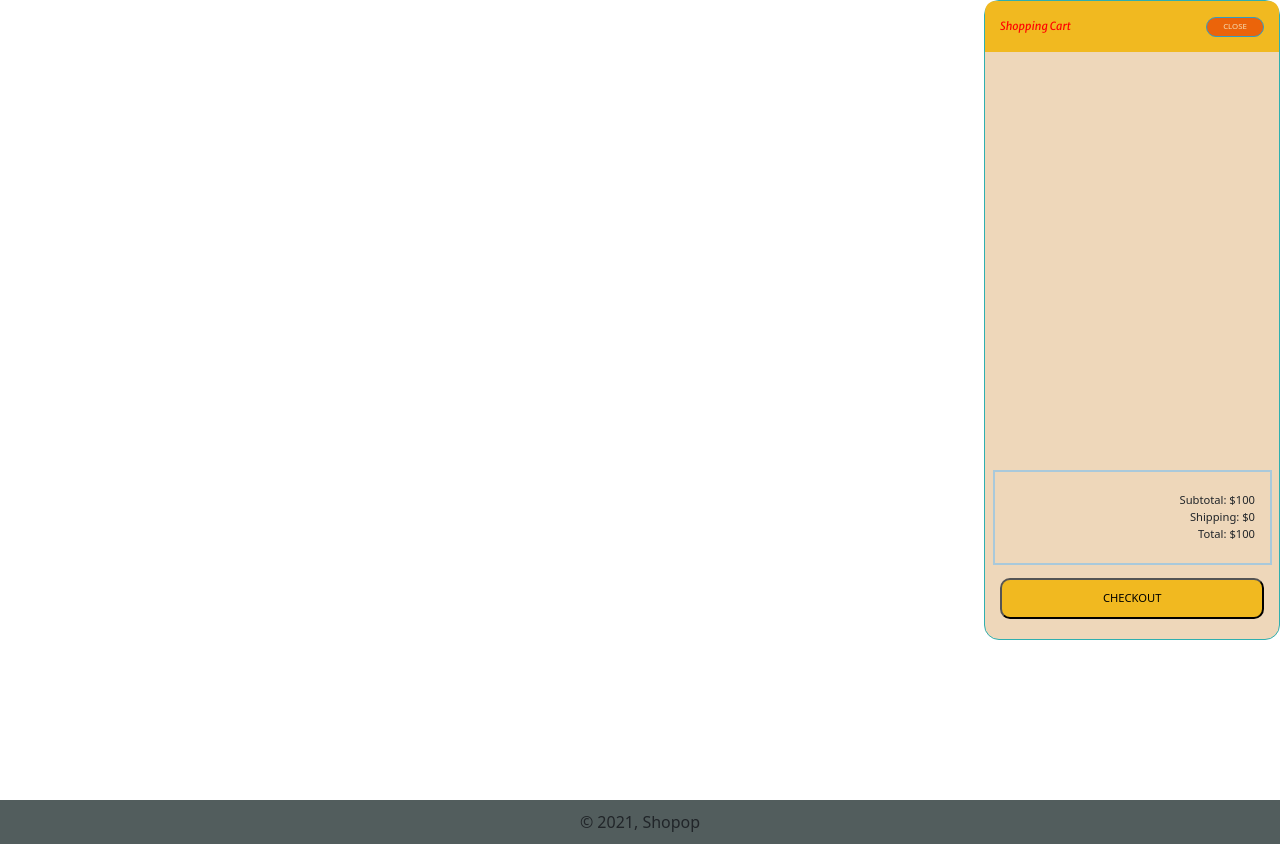
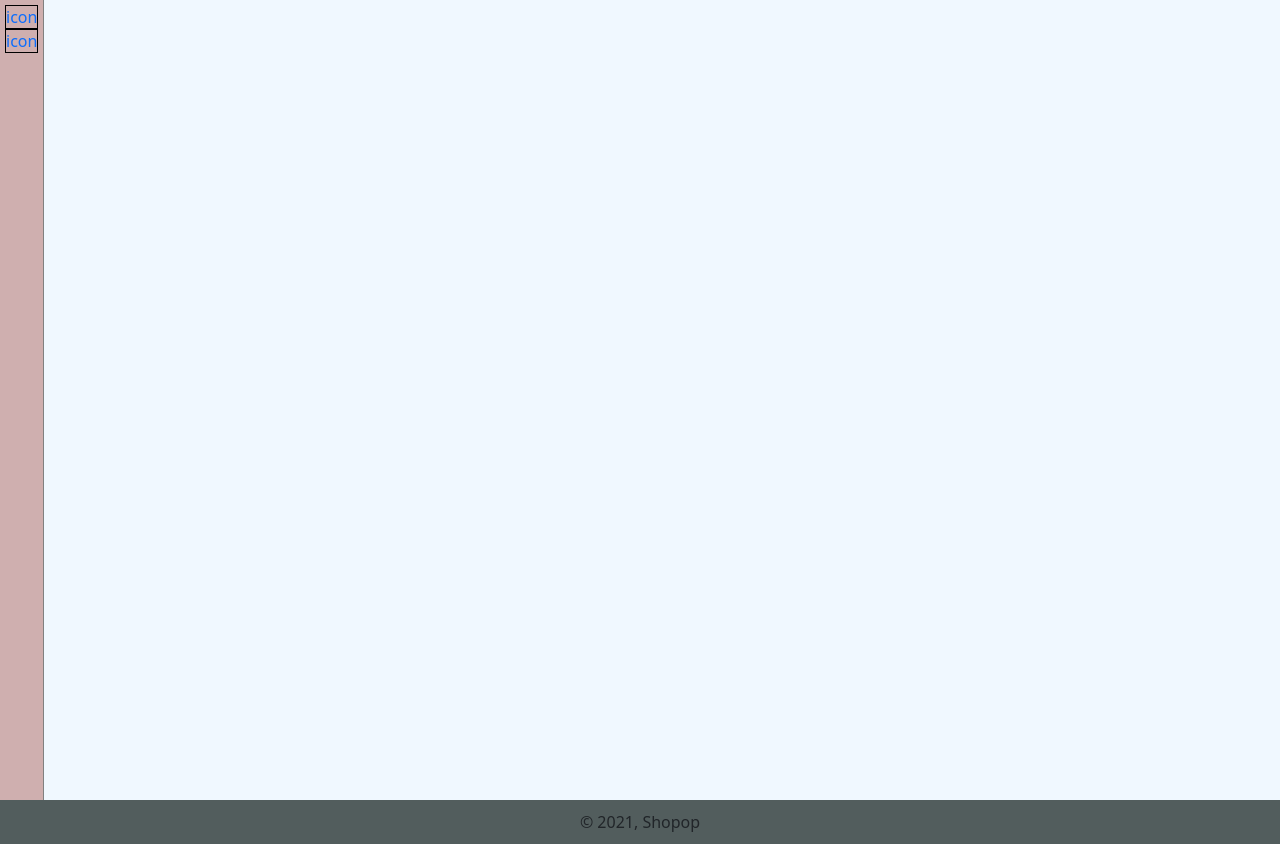
Before and after one commit to RubelBiswasCS/shopping-site, a Django app: page /dashboard in a window 1280 px wide. Shown: the part 90-934 px from the top of the page. Run offline with Django 3.2, Linux system fonts and the light colour scheme; data that the repository does not hold is empty; some web fonts are replaced.

Commit message:
modified bashboard.html

```diff
--- a/store/static/store/css/cart.css
+++ b/store/static/store/css/cart.css
@@ -1,7 +1,7 @@
 @import url('https://fonts.googleapis.com/css2?family=Merriweather+Sans:ital@1&display=swap');
 .cart{
 
-    /* display: none; */
+    display: none;
     width: 30%;
     height: 80vh;
     border: 1px solid gray;
@@ -11,7 +11,7 @@
     background-color: rgb(238, 215, 186);
     border: 1px solid rgb(47, 175, 175);
     border-radius: 15px 15px;
-    display: flex;
+    /* display: flex; */
     align-items: center;
     justify-content: center;
     flex-direction: column;
--- /dev/null
+++ b/store/static/store/css/dashboard.css
@@ -0,0 +1,61 @@
+
+.dashboard{
+    display: flex;
+
+    width: 100%;
+    min-width: 100%;
+    min-height: 100vh;
+    background-color: aliceblue;
+}
+
+.navigation-bar{
+
+    /* width: auto; */
+    display: flex;
+    flex-direction: column;
+    /* justify-content:  center; */
+    align-items: center;
+    width: auto;
+    min-height: 100vh;
+    background-color: rgb(207, 175, 175);
+    border-right: 1px solid gray;
+}
+ul{
+    margin: 0;
+    padding:5px;
+    list-style: none;
+    width: 100%;
+}
+li{
+    list-style: none;
+    width: 100%;
+    text-align: center;
+    border:none;
+}
+.dashboard a{
+    box-sizing: border-box;
+    text-decoration: none;
+    border: 1px solid black;
+    text-align: center;
+    width: 90%;
+    min-height: 20px;
+}
+.dashboard span{
+
+    border:none;
+    margin: 0;
+    min-height: 10vh;
+}
+.dashboard span.nav-icon{
+
+    width:6%;
+
+    min-width: 4%;
+}
+.dashboard span.nav-name{
+    display: none;
+    width: 14%;
+
+    min-width: 16%;
+
+}
--- a/store/templates/store/base.html
+++ b/store/templates/store/base.html
@@ -9,6 +9,7 @@
     <link rel="stylesheet" type="text/css" href="{% static 'store/css/style.css' %} ">
     <link rel="stylesheet" type="text/css" href="{% static 'store/css/login_signup_style.css' %} ">
     <link rel="stylesheet" type="text/css" href="{% static 'store/css/cart.css' %} ">
+    <link rel="stylesheet" type="text/css" href="{% static 'store/css/dashboard.css' %} ">
     <script src="https://ajax.googleapis.com/ajax/libs/jquery/3.6.0/jquery.min.js"></script>
     <script src="{% static 'store/js/store.js' %}"></script>
     <title>Shopop</title>
--- a/store/templates/store/dashboard.html
+++ b/store/templates/store/dashboard.html
@@ -1,5 +1,31 @@
 {% extends 'store/base.html' %}
 
 {% block content %}
+    <div class="dashboard">
+        <section class="navigation-bar">
+            <ul>
+                <li>
+                    <a href="#">
+                        <span class="nav-icon">
+                            icon
+                        </span>
+                        <span class="nav-name">
+                            Overview
+                        </span>
+                    </a>
+                </li>
 
+                <li>
+                    <a href="#">
+                        <span class="nav-icon">
+                            icon
+                        </span>
+                        <span class="nav-name">
+                            Products
+                        </span>
+                    </a>
+                </li>
+            </ul>
+        </section>
+    </div>
 {% endblock content %}
```
